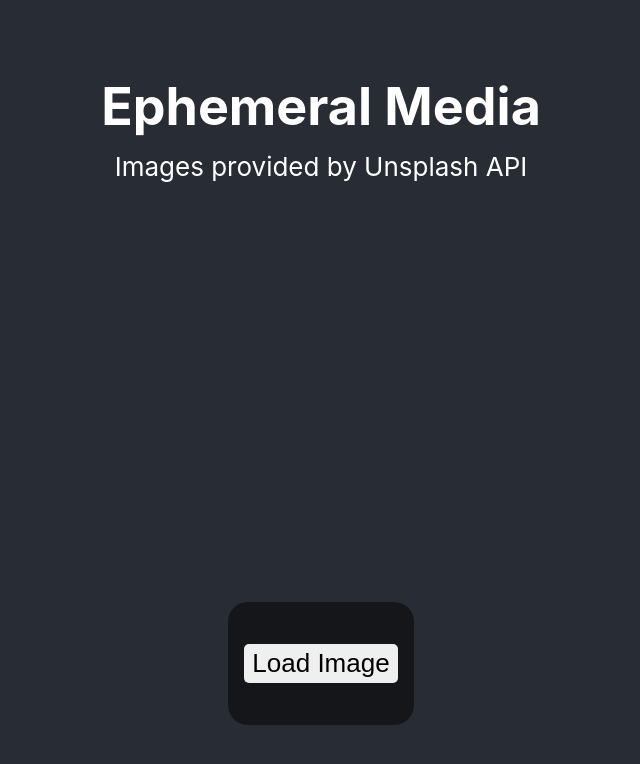
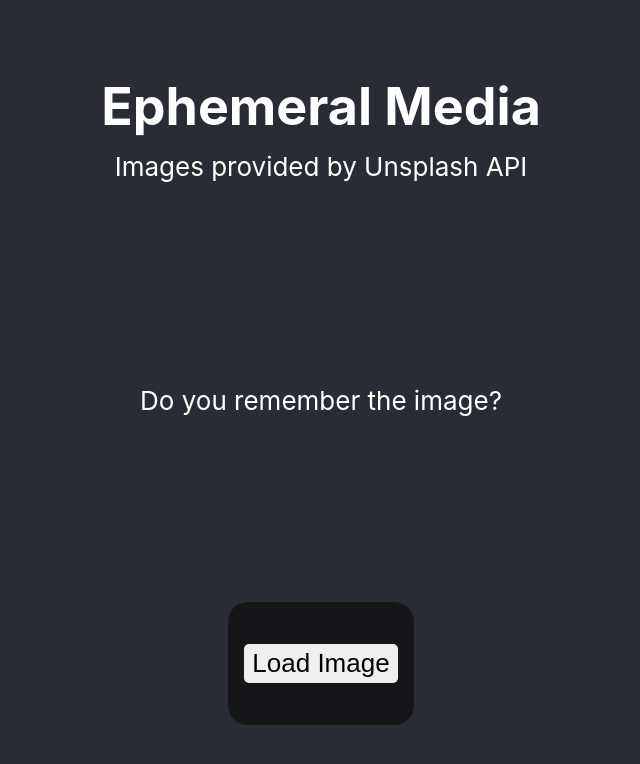
Before and after one commit to GameDog9988/new-media-website, a React (Vite) app: page / in a window 1280 px wide. Shown: the top 764 px of the page, without its empty margins (319-959 px from the left). Built offline with nearby package versions, Linux system fonts and the light colour scheme; no server answers.

Commit message:
feat: remember message

```diff
--- a/src/App.jsx
+++ b/src/App.jsx
@@ -38,7 +38,11 @@ function App() {
       <header className="App-header">
         <h1 className="title">Ephemeral Media</h1>
         <p className="subtitle">Images provided by Unsplash API</p>
-        {image && <img src={image} className="disappearing-image" />}
+        {image ? (
+          <img src={image} className="disappearing-image" />
+        ) : (
+          <p>Do you remember the image?</p>
+        )}
         <div className="App-container">
           <p>
             <button disabled={disabled} type="button" onClick={getImage}>
```
